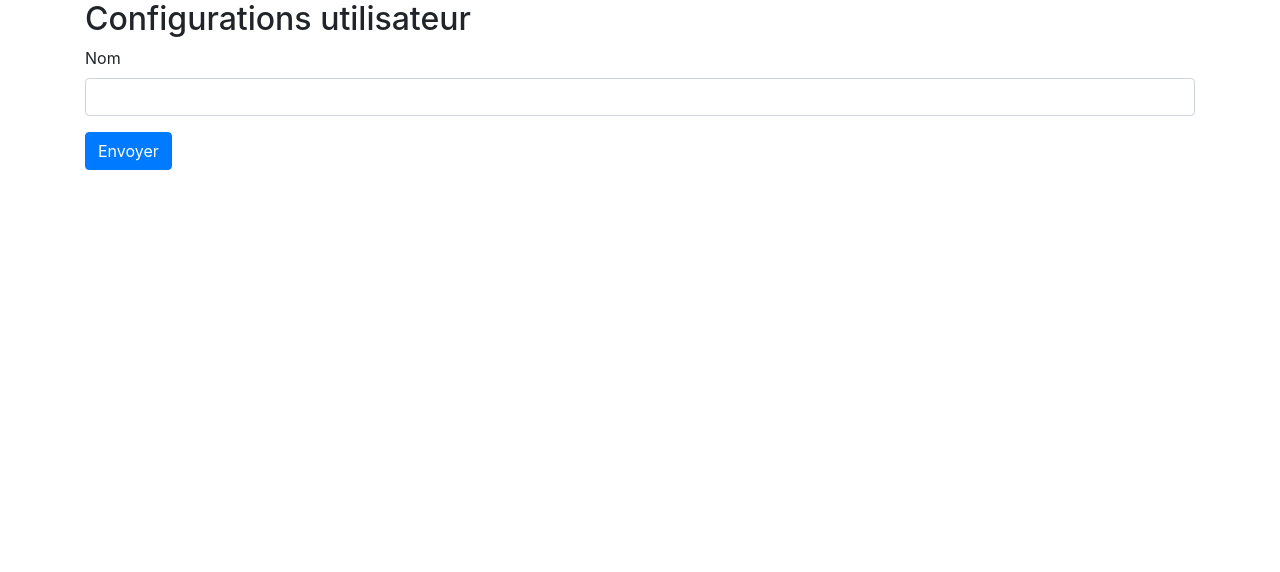
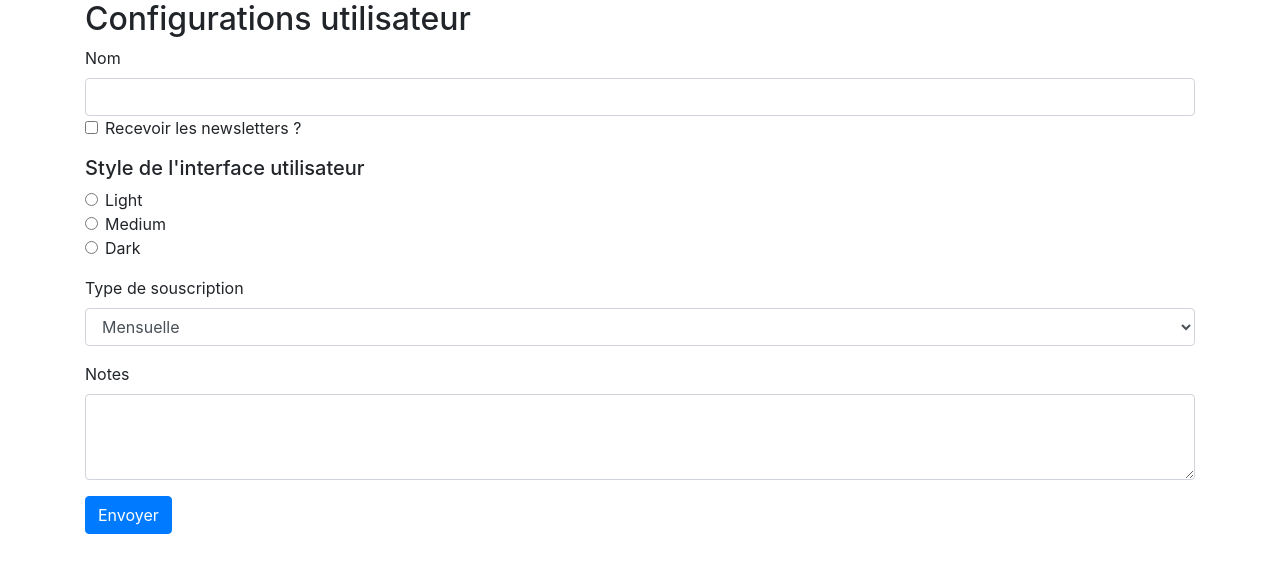
Before and after one commit to jeanyvesruffin/Angular_Forms, an Angular app in the folder frontend/forms-demo/: page / in a window 1280 px wide. Shown: the top 572 px of the page. Built offline with nearby package versions, Linux system fonts and the light colour scheme.

Commit message:
start data binding

```diff
--- a/frontend/forms-demo/src/app/user-settings-form/user-settings-form.component.html
+++ b/frontend/forms-demo/src/app/user-settings-form/user-settings-form.component.html
@@ -2,9 +2,56 @@
     <h2>Configurations utilisateur</h2>
     <form>
         <div class="form-group">
-            <label for="name">Nom</label>
-            <input id="name" name="name" class="form-control"/>
+            <div><label for="name">Nom</label>
+                <input id="name" name="name" class="form-control" />
+            </div>
+            <div class="form-group form-check">
+                <input type="checkbox" class="form-check-input" id="exampleCheck1">
+                <label class="form-check-label" for="exampleCheck1">Recevoir les newsletters ?</label>
+            </div>
         </div>
+        <h5>Style de l'interface utilisateur</h5>
+        <div class="form-group">
+            <div class="form-check">
+                <input class="form-check-input" type="radio" id="lightInterface" name="interfaceStyle" value="light">
+                <label class="form-check-label" for="lightInterface">
+                    Light
+                </label>
+            </div>
+            <div class="form-check">
+                <input class="form-check-input" type="radio" id="mediumInterface" name="interfaceStyle" value="medium">
+                <label class="form-check-label" for="mediumInterface">
+                    Medium
+                </label>
+            </div>
+            <div class="form-check">
+                <input class="form-check-input" type="radio" id="darInterface" name="interfaceStyle" value="dark">
+                <label class="form-check-label" for="darInterface">
+                    Dark
+                </label>
+            </div>
+        </div>
+        <div class="form-group">
+            <label for="subscriptionType">Type de souscription</label>
+            <select class="form-control" id="subscriptionType">
+                <option>Mensuelle</option>
+                <option>Annuelle</option>
+                <option>Hebdomadaire</option>
+            </select>
+        </div>
+        <div class="form-group">
+            <label for="notes">Notes</label>
+            <textarea class="form-control" name="note" id="notes" rows="3">
+            </textarea>
+        </div>
+        <!-- <div class="form-group">
+            <label for="password">Mot de passe</label>
+            <input class="form-control" name="password" id="password" type="password">
+        </div>
+        <div class="form-group">
+            <label for="testing">Test calendrier</label>
+            <input class="form-control" name="testing" id="testing" type="date">
+        </div> -->
         <button class="btn btn-primary">Envoyer</button>
     </form>
 </div>
```
Also changed, not shown: 1 other file (tests, documents, lock files or other folders).
